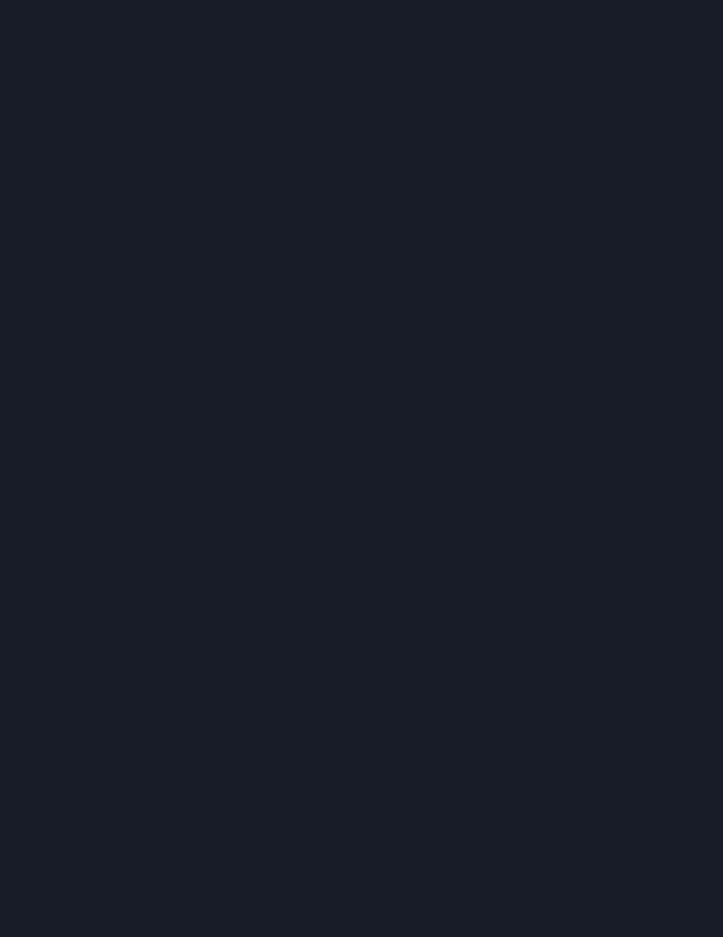
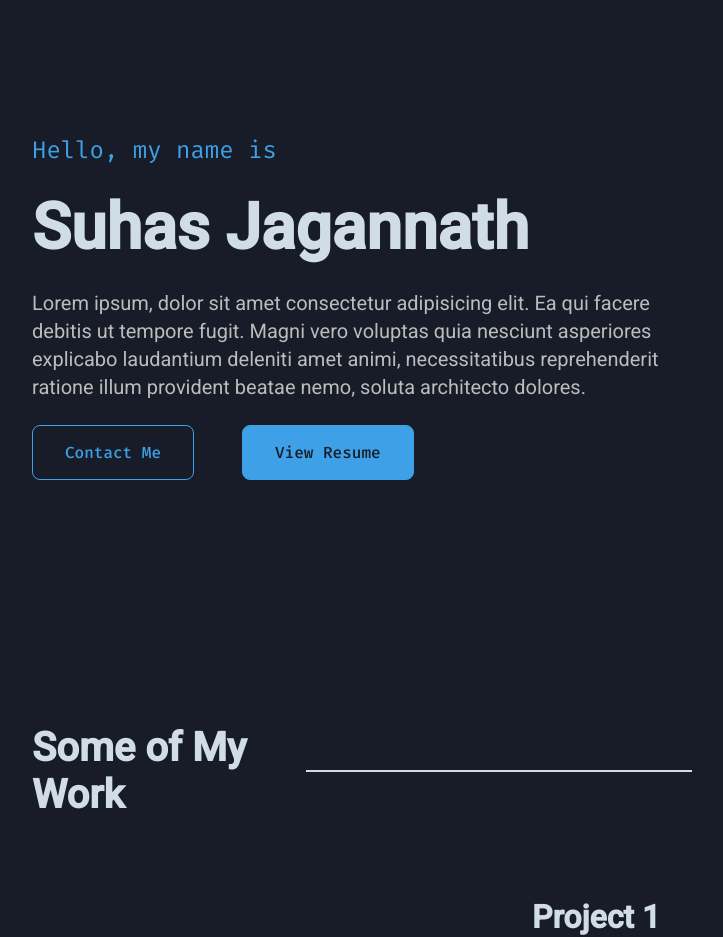
Before and after one commit to sjaga003/react-portfolio, a React (Create React App) app: page / in a window 1280 px wide. Shown: the part 160-1097 px from the top of the page, without its empty margins (278-1001 px from the left). Before the commit the page ends 800 px from the top, so only its background shows below. Built offline with nearby package versions, Linux system fonts and the light colour scheme.

Commit message:
Add basic styling for Projects section

```diff
--- a/src/App.js
+++ b/src/App.js
@@ -4,16 +4,24 @@
 //Styles
 import styled from 'styled-components';
 import GlobalStyle from './GlobalStyles';
+import About from './components/About';
+import Projects from './components/Projects';
 
 function App() {
   return (
     <div className="App">
       <GlobalStyle />
       <Nav />
+      <Main>
+        <About />
+        <Projects />
+      </Main>
     </div>
   );
 }
 
-const StyledBackground = styled.div``;
+const Main = styled.div`
+  padding: 0px 310px 0px 310px;
+`;
 
 export default App;
--- /dev/null
+++ b/src/components/About.js
@@ -0,0 +1,67 @@
+import React from 'react';
+import styled from 'styled-components';
+
+const About = () => {
+  return (
+    <AboutSection>
+      <Hello>Hello, my name is</Hello>
+      <Name>Suhas Jagannath</Name>
+      <SubHeading>
+        Lorem ipsum, dolor sit amet consectetur adipisicing elit. Ea qui facere
+        debitis ut tempore fugit. Magni vero voluptas quia nesciunt asperiores
+        explicabo laudantium deleniti amet animi, necessitatibus reprehenderit
+        ratione illum provident beatae nemo, soluta architecto dolores.
+      </SubHeading>
+      <div>
+        <EmailButton>Contact Me</EmailButton>
+        <ResumeButton>View Resume</ResumeButton>
+      </div>
+    </AboutSection>
+  );
+};
+
+const AboutSection = styled.section`
+  padding: 210px 0px 210px 0px;
+  min-height: 100vh;
+`;
+
+const Hello = styled.div`
+  color: var(--highlight-color);
+  font-family: 'Fira Code', monospace;
+  font-size: 24px;
+  padding-bottom: 24px;
+`;
+
+const Name = styled.div`
+  color: var(--heading-color);
+  font-family: 'Roboto', sans-serif;
+  font-weight: 700;
+  font-size: 64px;
+  padding-bottom: 24px;
+`;
+
+const SubHeading = styled.div`
+  padding-bottom: 24px;
+  font-size: 20px;
+  font-weight: 400;
+  line-height: 28px;
+`;
+
+const EmailButton = styled.button`
+  margin-right: 48px;
+  border: 1px solid #3ea0e6;
+  border-radius: 8px;
+  font-family: 'Fira Code', monospace;
+  color: var(--highlight-color);
+  background: none;
+  padding: 16px 32px;
+  font-size: 16px;
+  font-weight: 500;
+`;
+
+const ResumeButton = styled(EmailButton)`
+  background: var(--highlight-color);
+  color: var(--bg-color);
+`;
+
+export default About;
--- a/src/components/Nav.js
+++ b/src/components/Nav.js
@@ -36,6 +36,7 @@
   font-family: 'Staatliches', cursive;
   font-weight: 400;
   font-size: 48px;
+  text-decoration: underline;
 `;
 
 const Navigation = styled.nav`
@@ -55,7 +56,7 @@
 
 const NavHeading = styled.li`
   padding-left: 20px;
-  font-size: 16px;
+  font-size: 15px;
   display: flex;
   align-items: center;
 `;
--- /dev/null
+++ b/src/components/Project.js
@@ -0,0 +1,91 @@
+import React from 'react';
+import { FontAwesomeIcon } from '@fortawesome/react-fontawesome';
+import { faExternalLinkAlt } from '@fortawesome/free-solid-svg-icons';
+import { faGithub } from '@fortawesome/free-brands-svg-icons';
+import styled from 'styled-components';
+
+const Project = ({ index, list }) => {
+  const currentProject = list[index];
+  return (
+    <ProjectContainer>
+      {/* If index is even image on left side, if index is odd image on right side */}
+      {!(index % 2) ? (
+        <ProjectImage src={currentProject.image} alt={`Project ${index}`} />
+      ) : (
+        ''
+      )}
+
+      <ProjectInfo>
+        <ProjectTitle>{currentProject.title}</ProjectTitle>
+        <ProjectDescription>{currentProject.description}</ProjectDescription>
+        <ProjectTechnology>{currentProject.technology}</ProjectTechnology>
+        <ProjectIcons>
+          <ProjectIcon icon={faGithub} />
+          <ProjectIcon icon={faExternalLinkAlt} />
+        </ProjectIcons>
+      </ProjectInfo>
+      {index % 2 ? (
+        <ProjectImageRight
+          src={currentProject.image}
+          alt={`Project ${index}`}
+        />
+      ) : (
+        ''
+      )}
+    </ProjectContainer>
+  );
+};
+
+const ProjectContainer = styled.div`
+  display: flex;
+  align-items: center;
+  padding-bottom: 200px;
+`;
+
+const ProjectImage = styled.img`
+  filter: drop-shadow(0px 4px 4px rgba(0, 0, 0, 0.25));
+  border-radius: 14.5408px;
+  object-fit: cover;
+  width: 400px;
+  height: 306px;
+  margin-right: 100px;
+`;
+
+const ProjectImageRight = styled(ProjectImage)`
+  margin-left: 100px;
+  margin-right: 0px;
+`;
+
+const ProjectInfo = styled.div`
+  display: flex;
+  flex-direction: column;
+  justify-content: space-between;
+`;
+
+const ProjectTitle = styled.h2`
+  color: var(--heading-color);
+  font-size: 32px;
+  padding-bottom: 8px;
+`;
+
+const ProjectDescription = styled.div`
+  font-size: 16px;
+  padding-bottom: 8px;
+  line-height: 22px;
+`;
+
+const ProjectTechnology = styled.div`
+  font-family: 'Fira Code', monospace;
+  padding-bottom: 8px;
+  font-size: 14px;
+  color: var(--highlight-color);
+`;
+
+const ProjectIcons = styled.div``;
+
+const ProjectIcon = styled(FontAwesomeIcon)`
+  margin-right: 12px;
+  font-size: 18px;
+`;
+
+export default Project;
--- /dev/null
+++ b/src/components/Projects.js
@@ -0,0 +1,94 @@
+import React, { useState } from 'react';
+import Project from './Project';
+import defaultImage from '../img/default_project.png';
+import styled from 'styled-components';
+
+const Projects = () => {
+  const list = [
+    {
+      title: 'Project 1',
+      description: `Lorem ipsum dolor sit amet consectetur adipisicing elit. Quasi praesentium dignissimos explicabo commodi,
+       reprehenderit quo asperiores dolores ab ducimus laboriosam iste pariatur rem cumque sed adipisci molestiae voluptate ad repellat?`,
+      technology: 'Technology1 ⸱ Technology 2 ⸱ Technology 3',
+      image: defaultImage,
+      github: 'google.com',
+      live: 'google.com',
+    },
+    {
+      title: 'Project 2',
+      description: `Lorem ipsum dolor sit amet consectetur adipisicing elit. Quasi praesentium dignissimos explicabo commodi,
+      reprehenderit quo asperiores dolores ab ducimus laboriosam iste pariatur rem cumque sed adipisci molestiae voluptate ad repellat?`,
+      technology: 'Technology1 ⸱ Technology 2 ⸱ Technology 3',
+      image: defaultImage,
+      github: 'google.com',
+      live: 'google.com',
+    },
+    {
+      title: 'Project 3',
+      description: `Lorem ipsum dolor sit amet consectetur adipisicing elit. Quasi praesentium dignissimos explicabo commodi,
+      reprehenderit quo asperiores dolores ab ducimus laboriosam iste pariatur rem cumque sed adipisci molestiae voluptate ad repellat?`,
+      image: defaultImage,
+      technology: 'Technology1 ⸱ Technology 2 ⸱ Technology 3',
+      github: 'google.com',
+      live: 'google.com',
+    },
+  ];
+
+  return (
+    <ProjectsSection>
+      <ProjectsHeading>Some of My Work</ProjectsHeading>
+      <ProjectsContainer>
+        {list.map((project, index) => {
+          return <Project key={index} index={index} list={list} />;
+        })}
+      </ProjectsContainer>
+      <SeeMoreButton>See More</SeeMoreButton>
+    </ProjectsSection>
+  );
+};
+
+const ProjectsSection = styled.section`
+  min-height: 100vh;
+  display: flex;
+  flex-direction: column;
+  align-items: center;
+  padding: 0px 0px 210px 0px;
+`;
+
+const ProjectsContainer = styled.div`
+  & > *:last-child {
+    padding-bottom: 130px;
+  }
+`;
+
+const ProjectsHeading = styled.h1`
+  font-size: 40px;
+  color: var(--heading-color);
+  display: flex;
+  flex-direction: row;
+  align-items: center;
+  padding-bottom: 80px;
+  &::after {
+    content: '';
+    display: block;
+    position: relative;
+    height: 2px;
+    width: 500px;
+    margin-left: 30px;
+    background: var(--heading-color);
+  }
+`;
+
+const SeeMoreButton = styled.button`
+  margin-right: 48px;
+  border: 1px solid #3ea0e6;
+  border-radius: 8px;
+  font-family: 'Fira Code', monospace;
+  color: var(--highlight-color);
+  background: none;
+  padding: 16px 32px;
+  font-size: 16px;
+  font-weight: 500;
+`;
+
+export default Projects;
```
Also changed, not shown: src/img/default_project.png (added).
